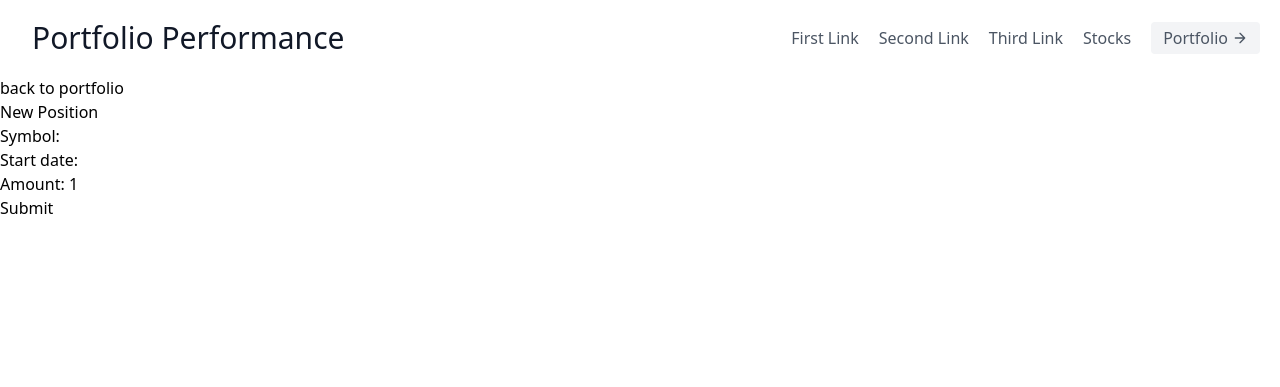
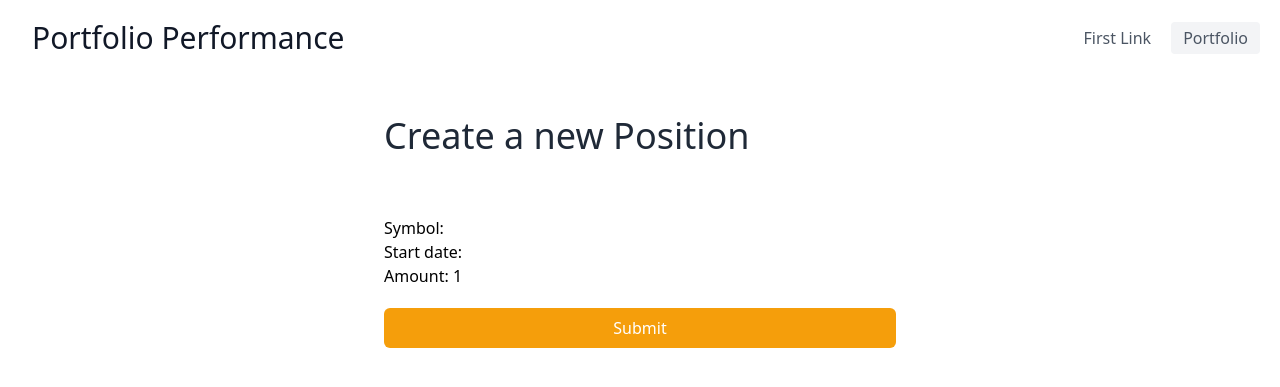
Before and after one commit to wilhelmberghammer/portfolio-performance, a Django app: page /portfolio/new/ in a window 1280 px wide. Shown: the top 387 px of the page. Run offline with Django 3.2, Linux system fonts and the light colour scheme.

Commit message:
style changes

```diff
--- a/portfolio/templates/portfolio/new_position.html
+++ b/portfolio/templates/portfolio/new_position.html
@@ -1,11 +1,17 @@
 {% extends "base.html" %}
 
 {% block content %}
-	<a href="{% url 'portfolio:portfolio-list' %}">back to portfolio</a>
-	<h1>New Position</h1>
-	<form method="post">
-		{% csrf_token %}
-		{{ form.as_p }}
-		<button type="submit">Submit</button>
-	</form>
+
+	<div class="max-w-lg mx-auto">
+		<div class="py-10">
+			<h2 class="text-4xl text-gray-800">Create a new Position</h2>
+		</div>
+		<form method="post" class="mt-5">
+			{% csrf_token %}
+			{{ form.as_p }}
+			<button type='submit' class="w-full text-white bg-yellow-500 hover:bg-yellow-600 px-3 py-2 rounded-md mt-5">
+				Submit
+			</button>
+		</form>
+	</div>
 {% endblock content %}
--- a/templates/navbar.html
+++ b/templates/navbar.html
@@ -7,15 +7,9 @@
 		</a>
 		<nav class="md:ml-auto flex flex-wrap items-center text-base justify-center">
 			<a class="cursor-pointer mr-5 hover:text-gray-900">First Link</a>
-			<a class="cursor-pointer mr-5 hover:text-gray-900">Second Link</a>
-			<a class="cursor-pointer mr-5 hover:text-gray-900">Third Link</a>
-			<a class="cursor-pointer mr-5 hover:text-gray-900">Stocks</a>
 		</nav>
 		<a href='{% url 'portfolio:portfolio-list' %}' class="inline-flex items-center bg-gray-100 border-0 py-1 px-3 focus:outline-none hover:bg-gray-200 rounded text-base mt-4 md:mt-0">
 			Portfolio
-			<svg fill="none" stroke="currentColor" stroke-linecap="round" stroke-linejoin="round" stroke-width="2" class="w-4 h-4 ml-1" viewBox="0 0 24 24">
-				<path d="M5 12h14M12 5l7 7-7 7"></path>
-			</svg>
 		</a>
 	</div>
 </header>
```
Also changed, not shown: portfolio/templates/portfolio/edit_position.html (+8 -5 lines).
